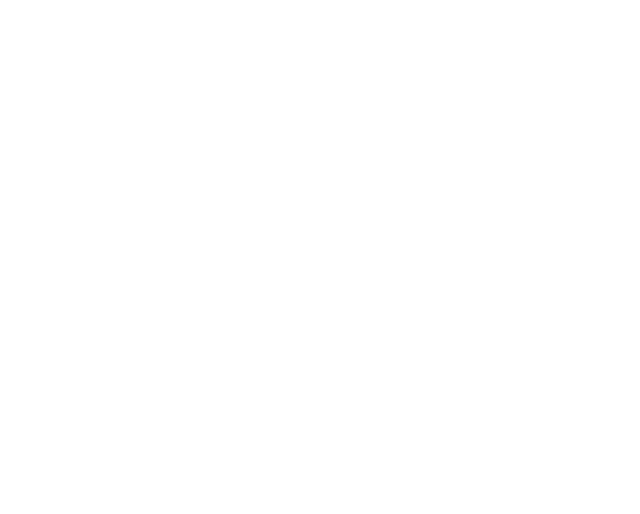
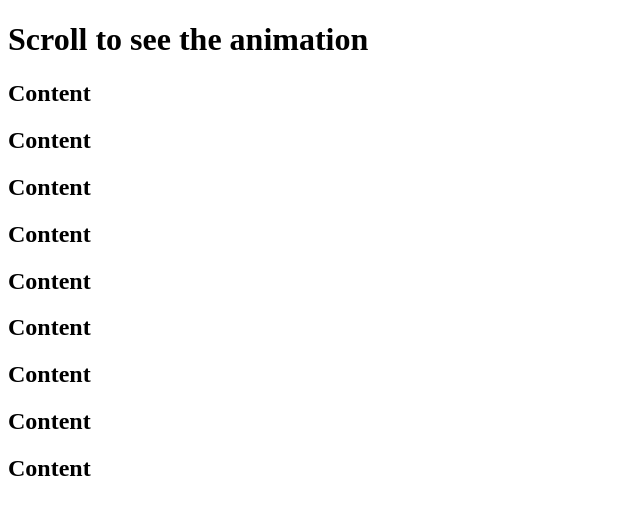
Before and after one commit to MaryAngelique/scroll-animation, a plain HTML site: page index.html in a window 1280 px wide. Shown: the whole page, without its empty margins (0-640 px from the left). Drawn offline with Linux system fonts and the light colour scheme.

Commit message:
Implemented a title and box elements

```diff
--- a/index.html
+++ b/index.html
@@ -8,6 +8,17 @@
     <title>Scroll Animation</title>
 </head>
 <body>
+    <h1>Scroll to see the animation</h1>
+    <div class="box"><h2>Content</h2></div>
+    <div class="box"><h2>Content</h2></div>
+    <div class="box"><h2>Content</h2></div>
+    <div class="box"><h2>Content</h2></div>
+    <div class="box"><h2>Content</h2></div>
+    <div class="box"><h2>Content</h2></div>
+    <div class="box"><h2>Content</h2></div>
+    <div class="box"><h2>Content</h2></div>
+    <div class="box"><h2>Content</h2></div>
 
+    <script src="script.js"></script>
 </body>
 </html>
```
